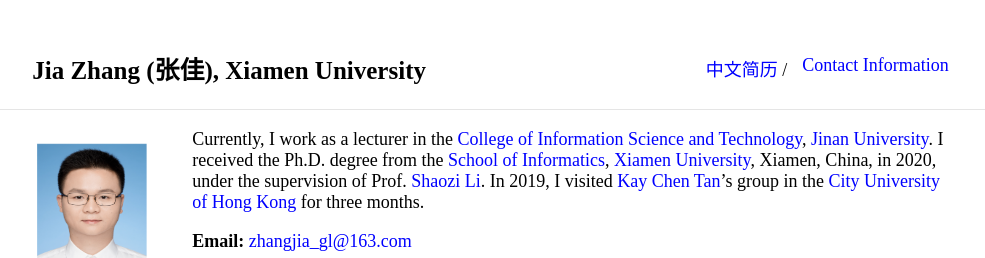
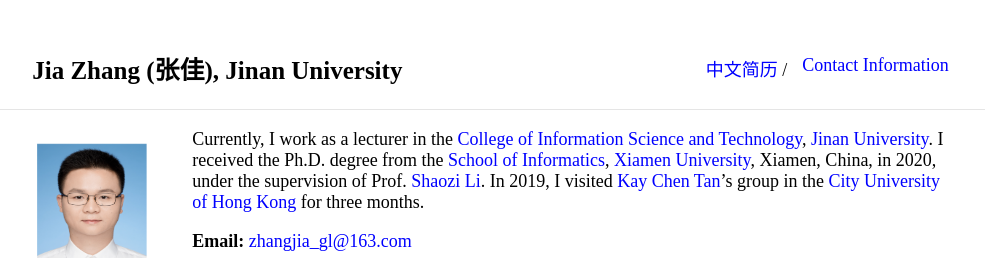
Before and after one commit to jiazhang-ml/jiazhang-ml.github.io, a Jekyll site: the page built from index.md, in a window 1280 px wide. Shown: the top 258 px of the page, without its empty margins (147-1132 px from the left). Built offline with Jekyll 4.4.1, drawn with Linux system fonts in a browser that asks for light colours.

Commit message:
Update _config.yml

```diff
--- a/_config.yml
+++ b/_config.yml
@@ -1,4 +1,4 @@
-title: Jia Zhang (张佳), Xiamen University
+title: Jia Zhang (张佳), Jinan University
 url: "jiazhang-ml.pub/"
 
 #ins_logo: "./bits-logo.png"
```
